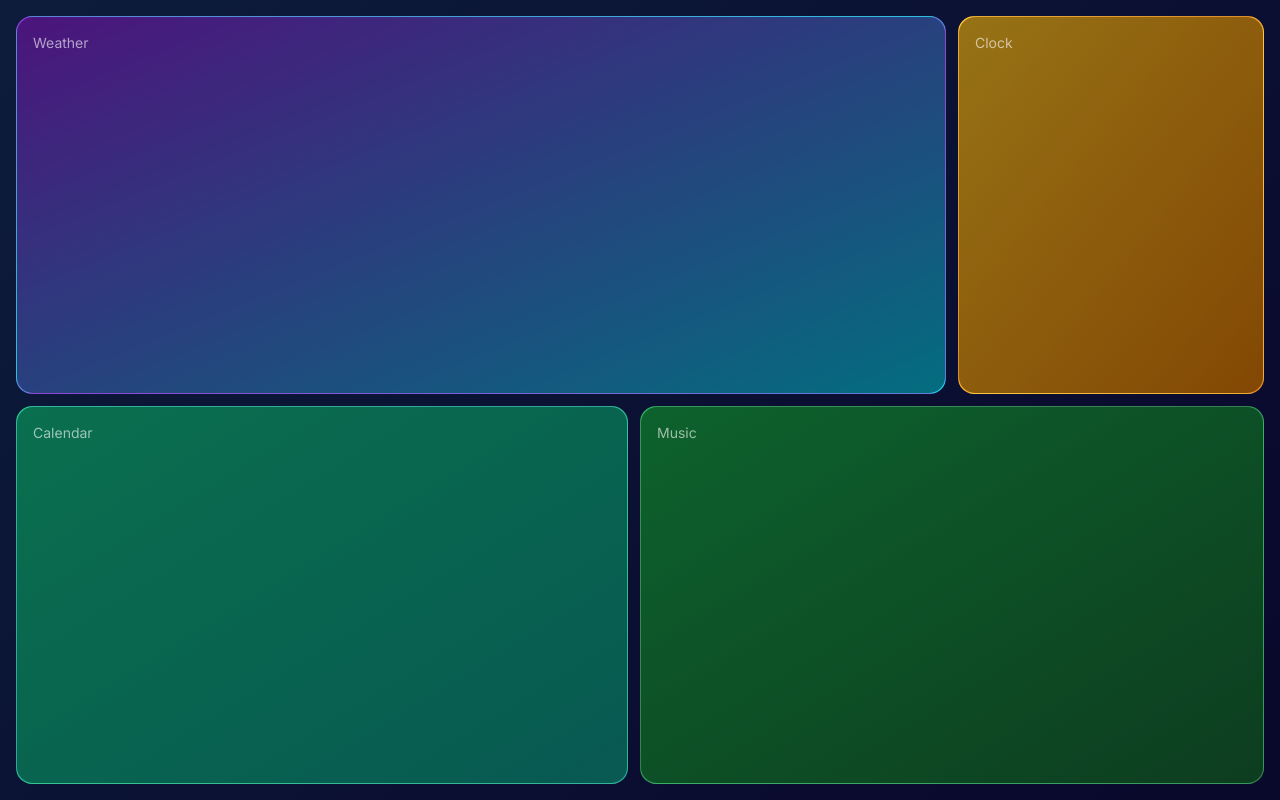
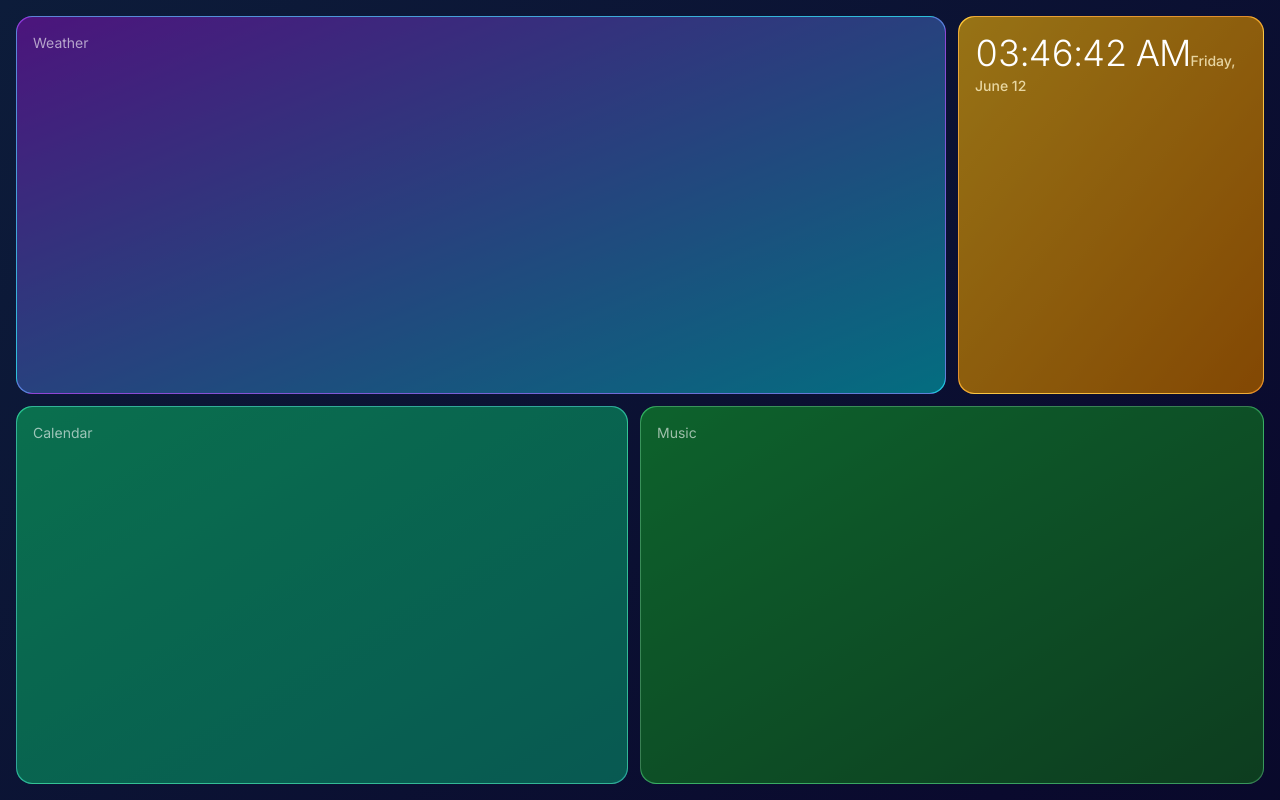
Before and after one commit to licaaaaan/ipad-dashboard, a Next.js app: page / in a window 1280 px wide. Built offline with nearby package versions, Linux system fonts and the light colour scheme.

Commit message:
feat: add live clock/date tile

```diff
--- a/app/page.tsx
+++ b/app/page.tsx
@@ -1,5 +1,6 @@
 'use client'
 import GlassTile from '@/components/ui/GlassTile'
+import ClockTile from '@/components/tiles/ClockTile'
 
 export default function DashboardPage() {
   return (
@@ -17,9 +18,7 @@ export default function DashboardPage() {
       </div>
 
       <div style={{ gridColumn: '3', gridRow: '1' }}>
-        <GlassTile gradient="from-amber-400 to-amber-600" className="h-full">
-          <p className="text-white/60 text-sm">Clock</p>
-        </GlassTile>
+        <ClockTile />
       </div>
 
       <div style={{ gridColumn: '1', gridRow: '2' }}>
--- /dev/null
+++ b/components/tiles/ClockTile.tsx
@@ -0,0 +1,32 @@
+'use client'
+import { useEffect, useState } from 'react'
+import GlassTile from '@/components/ui/GlassTile'
+
+function formatTime(date: Date): string {
+  return date.toLocaleTimeString('en-US', { hour: '2-digit', minute: '2-digit', second: '2-digit', hour12: true })
+}
+
+function formatDate(date: Date): string {
+  return date.toLocaleDateString('en-US', { weekday: 'long', month: 'long', day: 'numeric' })
+}
+
+export default function ClockTile() {
+  const [now, setNow] = useState<Date | null>(null)
+
+  useEffect(() => {
+    setNow(new Date())
+    const id = setInterval(() => setNow(new Date()), 1000)
+    return () => clearInterval(id)
+  }, [])
+
+  return (
+    <GlassTile gradient="from-amber-400 to-amber-600" className="h-full flex flex-col justify-center items-center gap-2">
+      <span className="text-4xl font-light text-white tabular-nums tracking-tight">
+        {now ? formatTime(now) : '--:--:--'}
+      </span>
+      <span className="text-sm text-amber-100/80 font-medium">
+        {now ? formatDate(now) : ''}
+      </span>
+    </GlassTile>
+  )
+}
```
